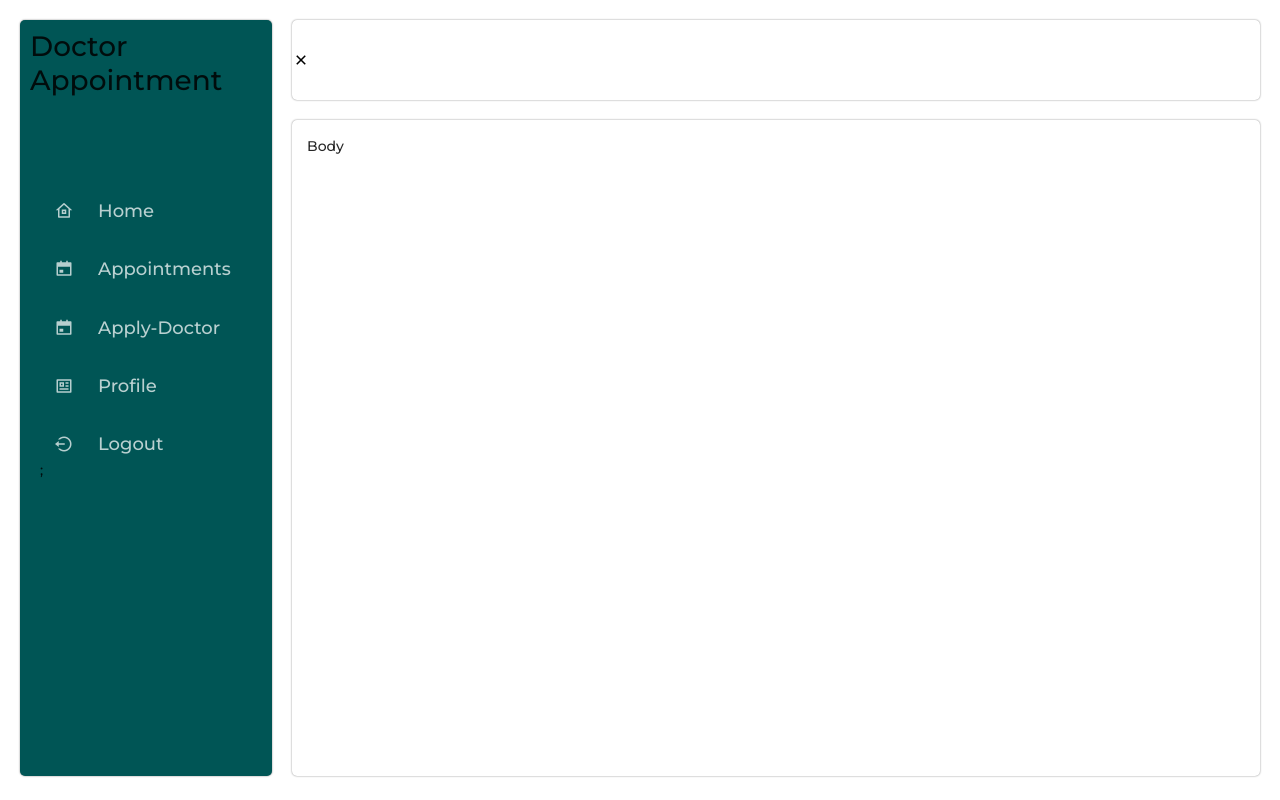
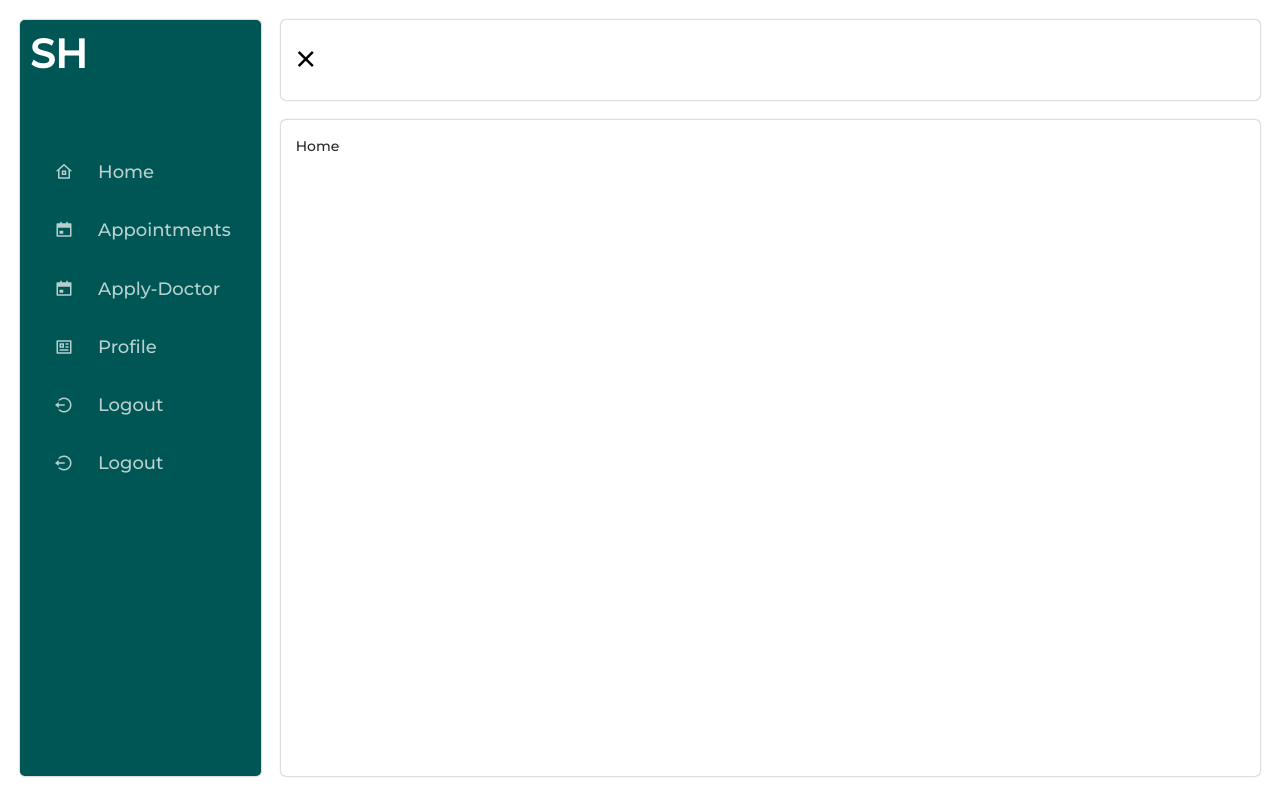
Before and after one commit to unfoldedRoses/Doctor-appointment-system, a React (Create React App) app in the folder client/: page / in a window 1280 px wide. Built offline with nearby package versions, Linux system fonts and the light colour scheme.

Commit message:
sidebar collapse function

```diff
--- a/client/src/components/Layout.js
+++ b/client/src/components/Layout.js
@@ -8,7 +8,8 @@ function Layout({ children }) {
   const location = useLocation();
   const navigate = useNavigate();
 
-  const [collapsed, setCollapsed] = useState(true);
+  const [collapsed, setCollapsed] = useState(false);
+  console.log(collapsed);
 
   const handleCollapse = () => {
     setCollapsed(!collapsed);
@@ -46,10 +47,11 @@ function Layout({ children }) {
     <div className="main">
       <div className="d-flex layout">
         <div className="sidebar">
-          <div className="logo"></div>
           <div className="sidebar-header">
-            <h3>Doctor Appointment</h3>
+            <h1 className="logo">SH</h1>
+            <h1 className="role"></h1>
           </div>
+
           <div className="menu">
             {MenuToBeRendered.map((menu) => {
               const isActive = location.pathname === menu.path;
@@ -60,18 +62,39 @@ function Layout({ children }) {
                   }`}
                 >
                   <i className={menu.icon}></i>
-                  <Link to={menu.path}>{menu.name}</Link>
+                  {!collapsed && <Link to={menu.path}>{menu.name}</Link>}
                 </div>
               );
             })}
-            ;
+            <div
+              className={`d-flex menu-item `}
+              onClick={() => {
+                localStorage.clear();
+                navigate("/login");
+              }}
+            >
+              <i className="ri-logout-circle-line"></i>
+              {!collapsed && <Link to="/login">Logout</Link>}
+            </div>
           </div>
         </div>
+
         <div className="content">
           <div className="header">
-            <i className="ri-close-line remix-icons"></i>
+            {collapsed ? (
+              <i
+                className="ri-menu-2-fill header-action-icon"
+                onClick={() => setCollapsed(false)}
+              ></i>
+            ) : (
+              <i
+                className="ri-close-fill header-action-icon"
+                onClick={() => setCollapsed(true)}
+              ></i>
+            )}
           </div>
-          <div className="body">Body</div>
+
+          <div className="body">{children}</div>
         </div>
       </div>
     </div>
--- a/client/src/layout.css
+++ b/client/src/layout.css
@@ -93,6 +93,3 @@
     }
 
 }
-.remix-icons{
-font-size: 18px !important;
-}
```
